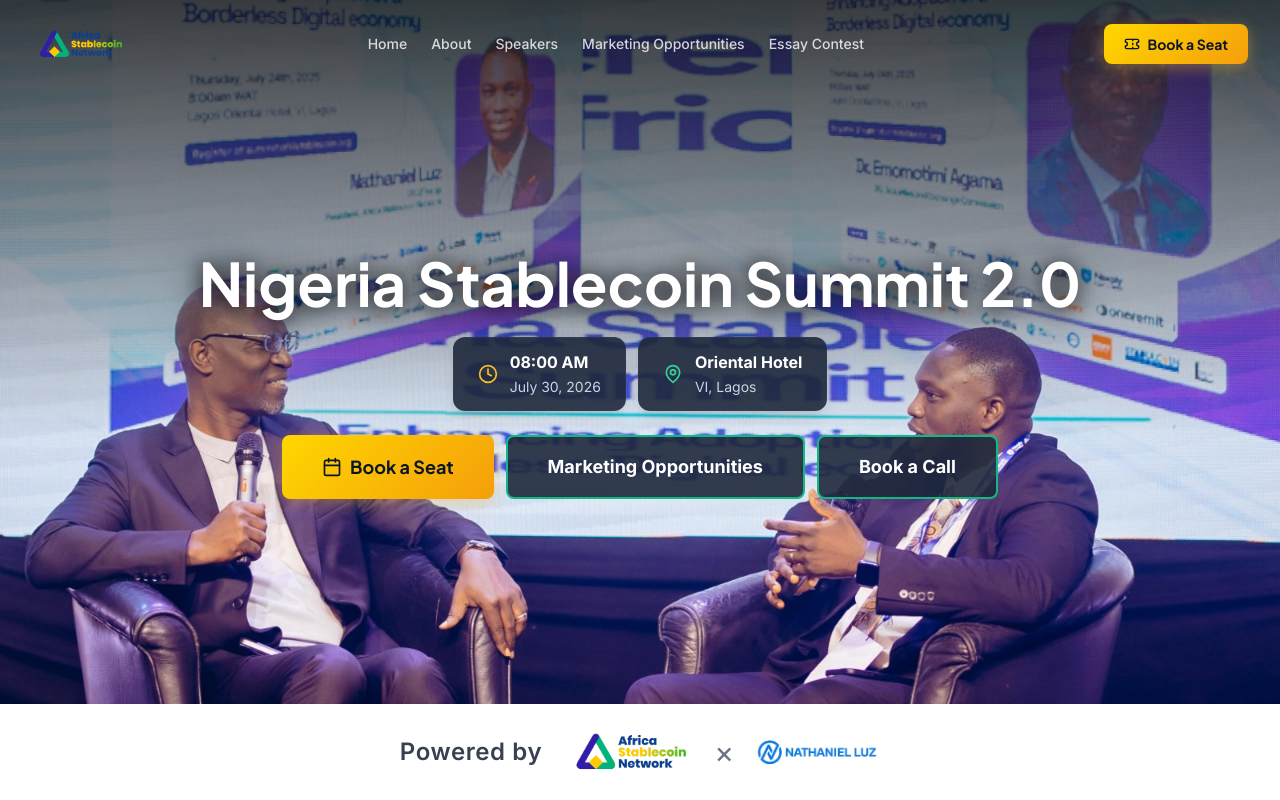
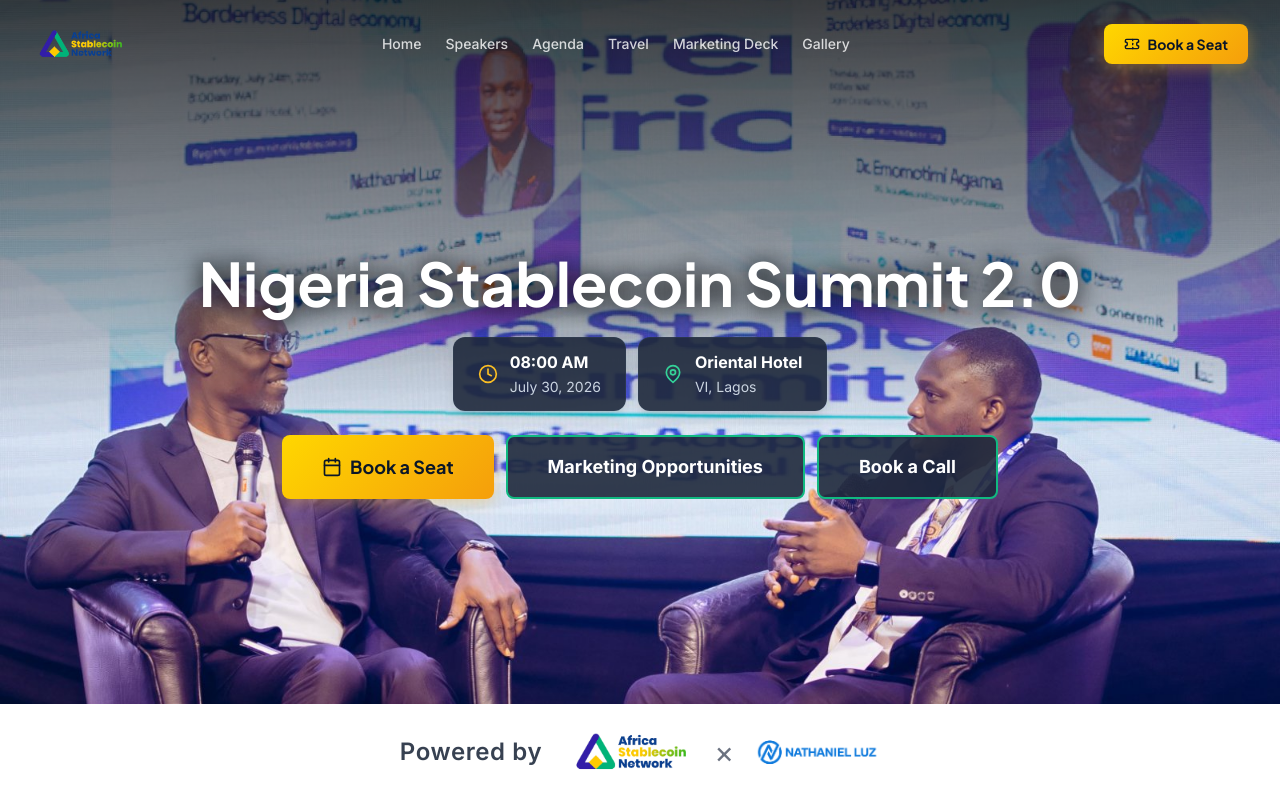
Before and after one commit to flingen/nssnew22, a React (Vite) app: page / in a window 1280 px wide. Shown: the top 800 px of the page. Built offline with nearby package versions, Linux system fonts and the light colour scheme.

Commit message:
Add files via upload

```diff
--- a/src/components/layout/Header.tsx
+++ b/src/components/layout/Header.tsx
@@ -1,14 +1,28 @@
 import { useState, useEffect } from 'react';
+import { Link } from 'react-router-dom';
 import { Menu, X, Ticket } from 'lucide-react';
 
 const TICKET_URL = 'https://tix.africa/discover/nss2026';
 
-const navLinks = [
-  { label: 'Home', href: '#home' },
-  { label: 'About', href: '#about' },
-  { label: 'Speakers', href: '#speakers' },
-  { label: 'Marketing Opportunities', href: 'https://drive.google.com/drive/folders/1oz7kOV88m6olRAZYrPGP-WxSv1mcJcZM?usp=sharing', external: true },
-  { label: 'Essay Contest', href: '#essay' },
+type NavLink =
+  | { label: string; to: string; type: 'internal' }
+  | { label: string; to: string; type: 'external' };
+
+const navLinks: NavLink[] = [
+  { label: 'Home', to: '/', type: 'internal' },
+  { label: 'Speakers', to: '/speakers', type: 'internal' },
+  { label: 'Agenda', to: '/agenda', type: 'internal' },
+  { label: 'Travel', to: '/travel', type: 'internal' },
+  {
+    label: 'Marketing Deck',
+    to: 'https://drive.google.com/drive/folders/1oz7kOV88m6olRAZYrPGP-WxSv1mcJcZM?usp=sharing',
+    type: 'external',
+  },
+  {
+    label: 'Gallery',
+    to: 'https://drive.google.com/drive/folders/16mrdO5-lheId1-mZ_m3sY4QoVHuT8pXa',
+    type: 'external',
+  },
 ];
 
 export function Header() {
@@ -24,6 +38,67 @@
     return () => window.removeEventListener('scroll', handleScroll);
   }, []);
 
+  const linkClassesDesktop =
+    'text-white/80 hover:text-nigeria-green text-sm font-medium transition-colors relative group';
+  const linkClassesMobile =
+    'text-white/80 hover:text-nigeria-green text-base font-medium transition-colors';
+
+  const renderDesktopLink = (link: NavLink) => {
+    const underline = (
+      <span className="absolute -bottom-1 left-0 w-0 h-0.5 bg-nigeria-green transition-all group-hover:w-full" />
+    );
+
+    if (link.type === 'internal') {
+      return (
+        <Link key={link.to} to={link.to} className={linkClassesDesktop}>
+          {link.label}
+          {underline}
+        </Link>
+      );
+    }
+
+    return (
+      <a
+        key={link.to}
+        href={link.to}
+        target="_blank"
+        rel="noopener noreferrer"
+        className={linkClassesDesktop}
+      >
+        {link.label}
+        {underline}
+      </a>
+    );
+  };
+
+  const renderMobileLink = (link: NavLink) => {
+    if (link.type === 'internal') {
+      return (
+        <Link
+          key={link.to}
+          to={link.to}
+          onClick={() => setIsMobileMenuOpen(false)}
+          className={linkClassesMobile}
+        >
+          {link.label}
+        </Link>
+      );
+    }
+
+    return (
+      <a
+        key={link.to}
+        href={link.to}
+        target="_blank"
+        rel="noopener noreferrer"
+        onClick={() => setIsMobileMenuOpen(false)}
+        className={linkClassesMobile}
+      >
+        {link.label}
+      </a>
+    );
+  };
+
   return (
     <header
       className={`fixed top-0 left-0 right-0 z-50 transition-all duration-300 ${
@@ -32,26 +107,16 @@
     >
       <div className="max-w-7xl mx-auto px-4 sm:px-6 lg:px-8">
         <div className="flex items-center justify-between">
-          <a href="#home" className="flex items-center">
+          <Link to="/" className="flex items-center">
             <img
               src="/asn_1-removebg-preview.png"
               alt="NSS 2.0"
               className="h-10 sm:h-12 w-auto"
             />
-          </a>
+          </Link>
 
           <nav className="hidden lg:flex items-center gap-6">
-            {navLinks.map((link) => (
-              <a
-                key={link.href}
-                href={link.href}
-                {...(link.external && { target: '_blank', rel: 'noopener noreferrer' })}
-                className="text-white/80 hover:text-nigeria-green text-sm font-medium transition-colors relative group"
-              >
-                {link.label}
-                <span className="absolute -bottom-1 left-0 w-0 h-0.5 bg-nigeria-green transition-all group-hover:w-full" />
-              </a>
-            ))}
+            {navLinks.map(renderDesktopLink)}
           </nav>
 
           <div className="flex items-center gap-4">
@@ -77,17 +142,7 @@
         {isMobileMenuOpen && (
           <div className="lg:hidden mt-4 pb-4 border-t border-white/10 pt-4">
             <nav className="flex flex-col gap-4">
-              {navLinks.map((link) => (
-                <a
-                  key={link.href}
-                  href={link.href}
-                  {...(link.external && { target: '_blank', rel: 'noopener noreferrer' })}
-                  onClick={() => setIsMobileMenuOpen(false)}
-                  className="text-white/80 hover:text-nigeria-green text-base font-medium transition-colors"
-                >
-                  {link.label}
-                </a>
-              ))}
+              {navLinks.map(renderMobileLink)}
               <a
                 href={TICKET_URL}
                 target="_blank"
```
